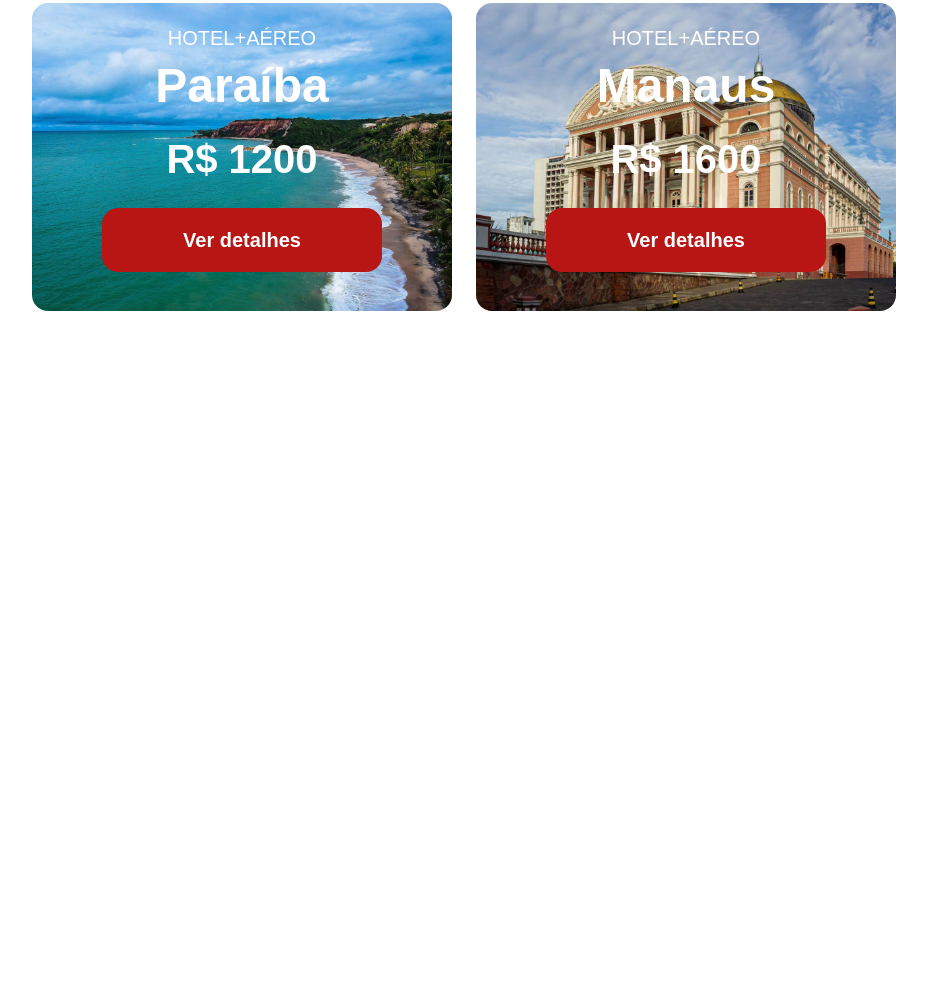
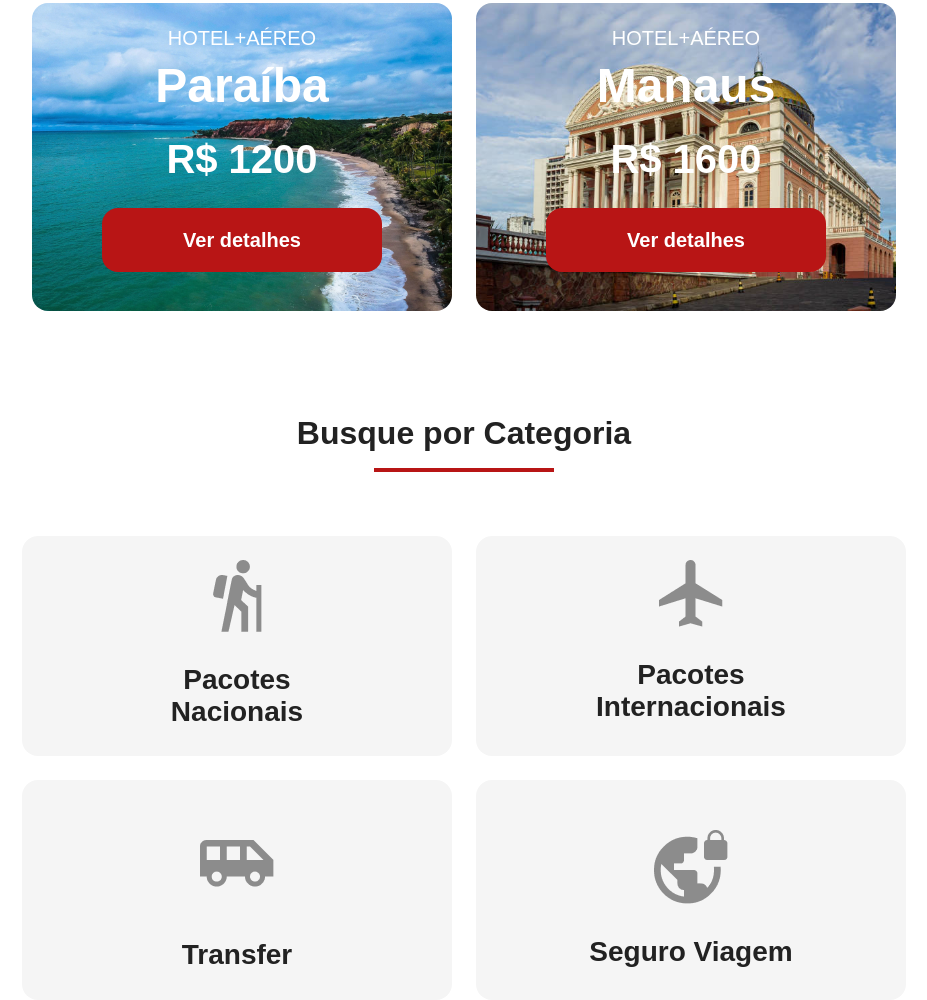
Before and after one commit to Victor-Emanuel20-VECR/jornada-viagens, a plain HTML site: page index.html in a window 1280 px wide. Shown: the part 1496-2496 px from the top of the page, without its empty margins (176-1103 px from the left). Before the commit the page ends 1807 px from the top, so only its background shows below. Drawn offline with Linux system fonts and the light colour scheme; a web font is replaced by a local one.

Commit message:
Finaliza secao de busca por categoria

```diff
--- /dev/null
+++ b/css/categories.css
@@ -0,0 +1,60 @@
+.categories .section-title {
+  width: 312px;
+  margin: 0 auto;
+}
+
+.categories-cards {
+  display: flex;
+  flex-direction: column;
+  align-items: center;
+  gap: 24px;
+  margin-top: 64px;
+}
+
+.categories-cards .card {
+  width: 312px;
+  height: 220px;
+  background-color: var(--background-secondary-color);
+  text-align: center;
+  border-radius: 16px;
+  padding: 24px;
+  box-sizing: border-box;
+  text-decoration: none;
+  color: var(--text-primary-color);
+}
+
+.categories-cards .card h3 {
+  font-size: 28px;
+  font-weight: var(--title-weight);
+}
+
+.categories-cards .card.single-line {
+  padding-top: 50px;
+}
+
+.categories-cards .card.single-line.transfer img {
+  margin: 10px 0 20px;
+}
+
+@media screen and (min-width: 768px) {
+  .categories .section-title {
+    width: 100%;
+  }
+  .categories-cards {
+    flex-direction: row;
+    flex-wrap: wrap;
+    justify-content: center;
+  }
+}
+
+@media screen and (min-width: 1024px) {
+  .categories-cards .card {
+    width: 430px;
+  }
+}
+
+@media screen and (min-width: 1440px) {
+  .categories-cards .card {
+    width: 280px;
+  }
+}
--- a/css/offers.css
+++ b/css/offers.css
@@ -1,3 +1,7 @@
+.offers {
+  margin-bottom: 104px;
+}
+
 .offers-cards {
   display: flex;
   flex-direction: column;
@@ -5,7 +9,7 @@
   gap: 24px;
 }
 
-.card {
+.offers-cards .card {
   color: var(--text-secondary-color);
   background-color: black;
   width: 312px;
@@ -16,7 +20,7 @@
   text-align: center;
 }
 
-.card header {
+.offers-cards .card header {
   display: block;
   background-color: transparent;
   position: static;
@@ -24,39 +28,39 @@
   margin-bottom: 24px;
 }
 
-.card header p {
+.offers-cards .card header p {
   font-size: 20px;
   font-weight: var(--text-weight);
 }
 
-.card header h3 {
+.offers-cards .card header h3 {
   font-size: 40px;
   font-weight: var(--title-weight);
   margin: 8px 0 0;
 }
 
-.card header span {
+.offers-cards .card header span {
   font-size: 32px;
   margin-top: 24px;
   display: inline-block;
 }
 
-.card.japan {
+.offers-cards .card.japan {
   background: url(../images/japan-bg.jpg) no-repeat;
   background-size: cover;
 }
 
-.card.san-andreas {
+.offers-cards .card.san-andreas {
   background: url(../images/sanandreas-bg.jpg) no-repeat;
   background-size: cover;
 }
 
-.card.paraiba {
+.offers-cards .card.paraiba {
   background: url(../images/paraiba-bg.jpg) no-repeat;
   background-size: cover;
 }
 
-.card.manaus {
+.offers-cards .card.manaus {
   background: url(../images/manaus-bg.jpg) no-repeat;
   background-size: cover;
 }
@@ -70,22 +74,22 @@
 }
 
 @media screen and (min-width: 1024px) {
-  .card {
+  .offers-cards .card {
     width: 420px;
     height: 308px;
   }
 
-  .card header h3 {
+  .offers-cards .card header h3 {
     font-size: 48px;
   }
 
-  .card header span {
+  .offers-cards .card header span {
     font-size: 40px;
   }
 }
 
 @media screen and (min-width: 1440px) {
-  .card {
+  .offers-cards .card {
     width: 588px;
   }
 }
--- a/css/styles.css
+++ b/css/styles.css
@@ -2,3 +2,4 @@
 @import url(header.css);
 @import url(hero.css);
 @import url(offers.css);
+@import url(categories.css);
--- a/index.html
+++ b/index.html
@@ -105,5 +105,70 @@
         </article>
       </div>
     </section>
+    <section class="categories">
+      <div class="section-title">
+        <h2>Busque por Categoria</h2>
+        <hr />
+      </div>
+      <div class="categories-cards">
+        <a
+          class="card"
+          href="#"
+          target="_blank"
+          title="Busque pela categoria Pacotes Nacionais"
+        >
+          <img
+            src="images/national-packages-icon.png"
+            alt="Icone cinza representando uma pessoa fazendo tracking"
+          />
+          <h3>
+            Pacotes <br />
+            Nacionais
+          </h3>
+        </a>
+
+        <a
+          class="card"
+          href="#"
+          target="_blank"
+          title="Busque pela categoria Pacotes Internacionais"
+        >
+          <img
+            src="images/international-packages-icon.png"
+            alt="Icone cinza representando um avião"
+          />
+          <h3>
+            Pacotes <br />
+            Internacionais
+          </h3>
+        </a>
+
+        <a
+          class="card single-line transfer"
+          href="#"
+          target="_blank"
+          title="Busque pela categoria Transfer"
+        >
+          <img
+            src="images/transfer-icon.png"
+            alt="Icone cinza representando um veículo de transporte"
+          />
+          <h3>Transfer</h3>
+        </a>
+
+        <a
+          class="card single-line"
+          href="#"
+          target="_blank"
+          title="Busque pela categoria Seguro Viagem"
+        >
+          <img
+            src="images/seguro-icon.png"
+            alt="Icone cinza representando um globo terrestre com um cadeado"
+          />
+          <h3>Seguro Viagem</h3>
+        </a>
+      </div>
+    </section>
   </body>
 </html>
```
Also changed, not shown: images/international-packages-icon.png (added), images/national-packages-icon.png (added), images/seguro-icon.png (added), images/transfer-icon.png (added).
